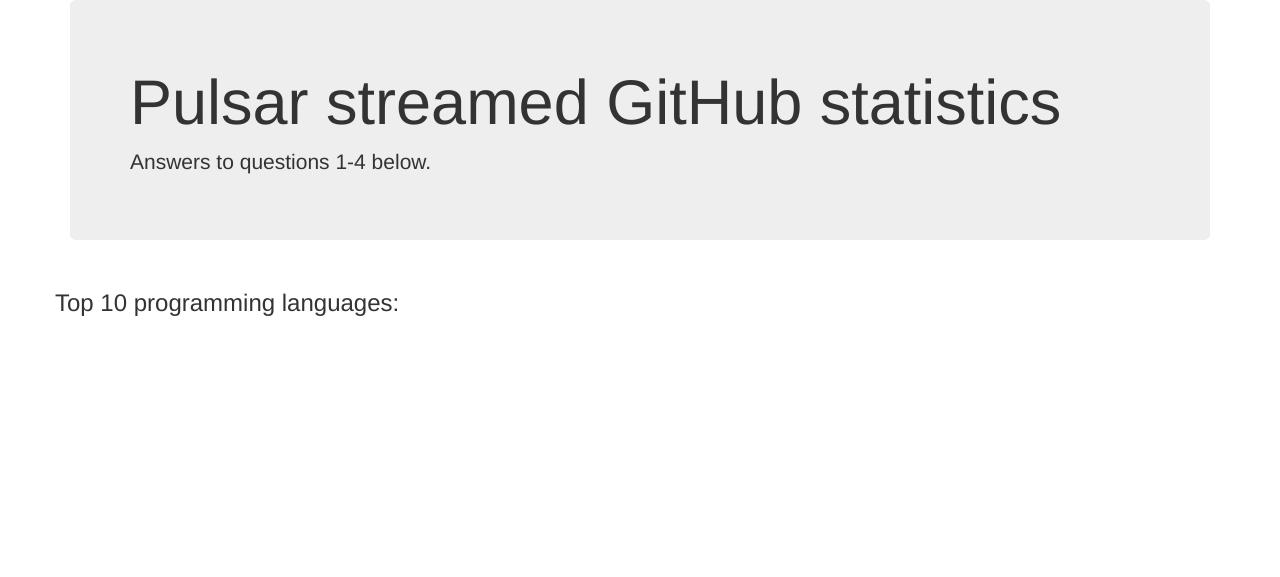
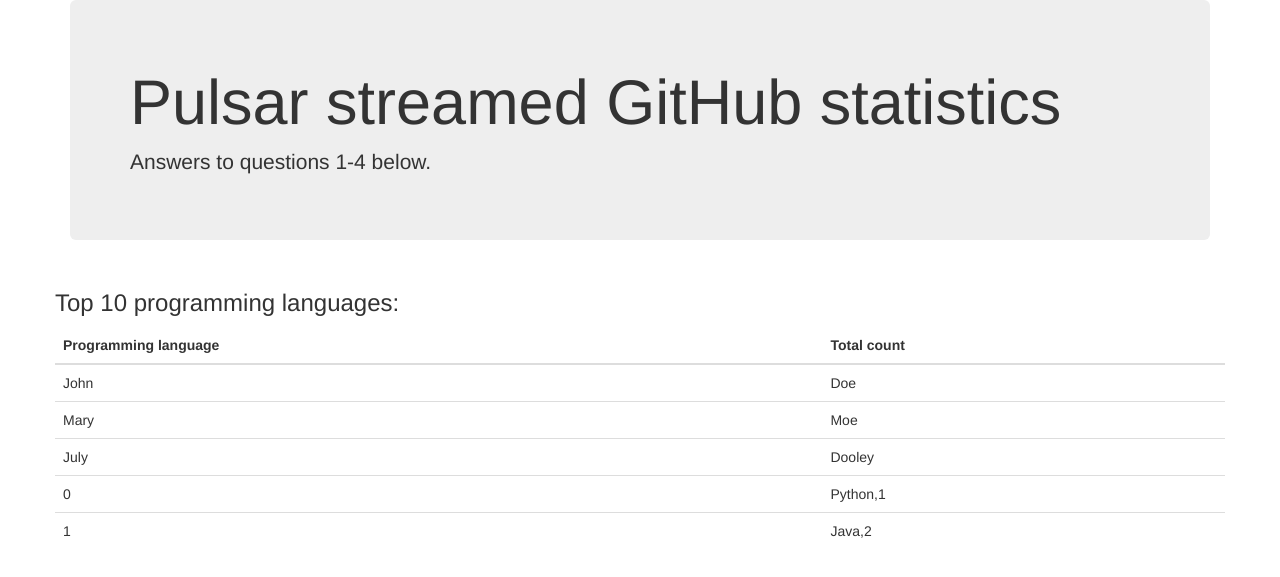
Before and after one commit to PSigfridsson/data_engineering_2_project, a Flask app: page / in a window 1280 px wide. Shown: the top 577 px of the page. Run offline with Flask 2, Linux system fonts and the light colour scheme; some libraries are stand-ins or nearby versions.

Commit message:
flash changes

```diff
--- a/flask_src/static/js/app.js
+++ b/flask_src/static/js/app.js
@@ -1,8 +1,11 @@
 $(document).ready(function(){
 
     $.getJSON("/_top10lang", function(data) {
-        console.log(data);
-        $('#top10lang').html(data);
+        console.log(data.top10);
+        $.each(data.top10, function(key,val) {
+            console.log("Key: "+key+" - Val: "+val);
+            $('#top10langtbody').append('<tr><td>'+key+'</td><td>'+val+'</td></tr>');
+        });
     });
 
 });
--- a/flask_src/templates/index.html
+++ b/flask_src/templates/index.html
@@ -20,8 +20,28 @@
 <div class="container" id="content">
     <div class="row">
         <h3>Top 10 programming languages:</h3>
-        <div id="top10lang">
-        </div>
+        <table class="table">
+            <thead>
+              <tr>
+                <th>Programming language</th>
+                <th>Total count</th>
+              </tr>
+            </thead>
+            <tbody id="top10langtbody">
+              <tr>
+                <td>John</td>
+                <td>Doe</td>
+              </tr>
+              <tr>
+                <td>Mary</td>
+                <td>Moe</td>
+              </tr>
+              <tr>
+                <td>July</td>
+                <td>Dooley</td>
+              </tr>
+            </tbody>
+          </table>
     </div>
 </div>
 
```
